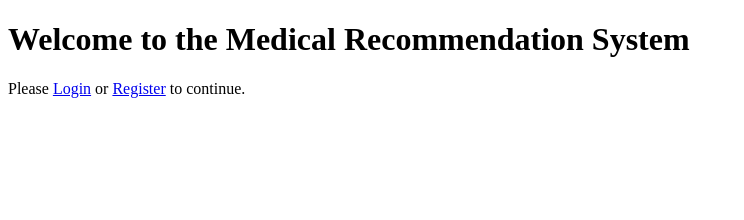
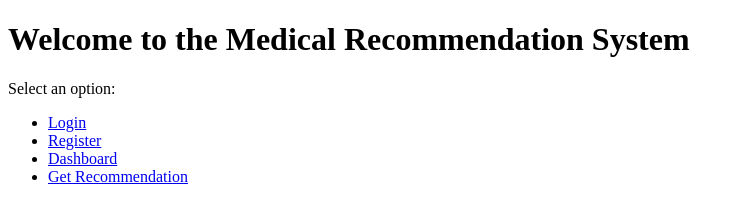
Before and after one commit to cubecorpsol/Drug-Recomender, a plain HTML site: page index.html in a window 1280 px wide. Shown: the whole page, without its empty margins (0-744 px from the left). Drawn offline with Linux system fonts and the light colour scheme.

Commit message:
Update index.html

```diff
--- a/index.html
+++ b/index.html
@@ -7,6 +7,13 @@
 </head>
 <body>
     <h1>Welcome to the Medical Recommendation System</h1>
-    <p>Please <a href="login.html">Login</a> or <a href="register.html">Register</a> to continue.</p>
+    <p>Select an option:</p>
+
+    <ul>
+        <li><a href="/login">Login</a></li>
+        <li><a href="/register">Register</a></li>
+        <li><a href="/dashboard">Dashboard</a></li>
+        <li><a href="/recommendation">Get Recommendation</a></li>
+    </ul>
 </body>
 </html>
```
